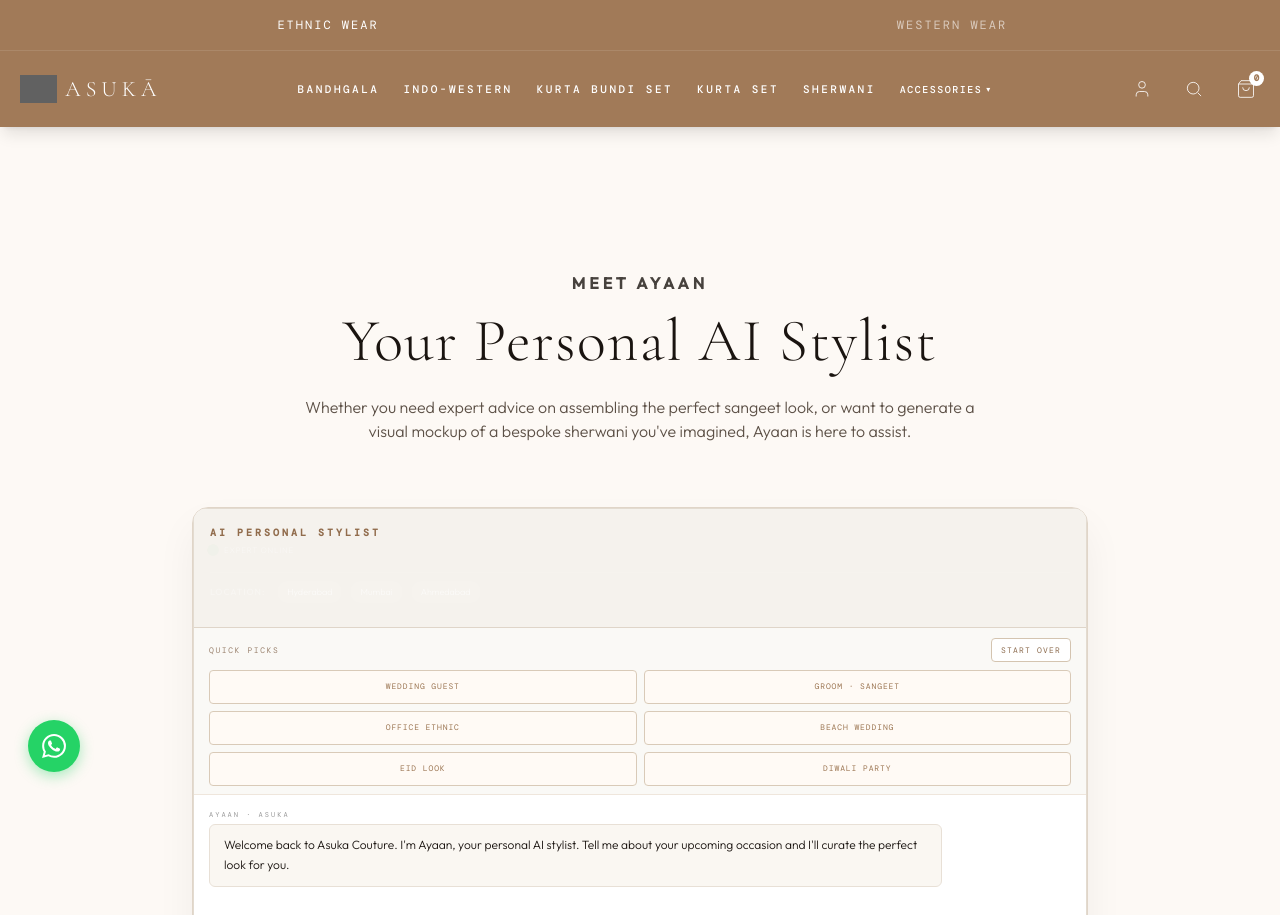
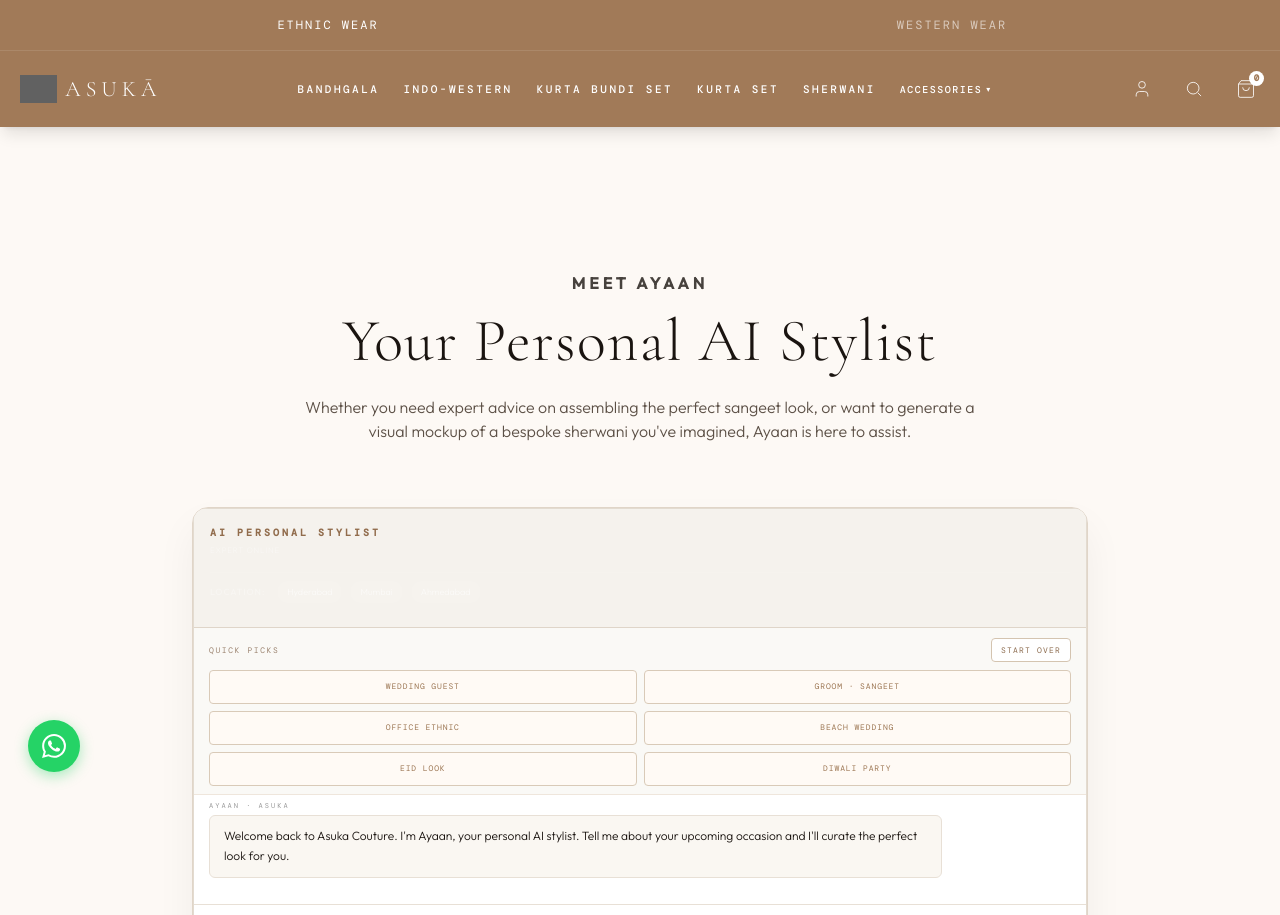
Before and after one commit to mikey21-web/asuka, a Next.js app: page /ai-stylist in a window 1280 px wide. Shown: the top 915 px of the page. Built offline with nearby package versions, Linux system fonts and the light colour scheme; grey boxes are pictures that could not be loaded; a web font is replaced by a local one.

Commit message:
fix: remove status dot and tighten chat spacing

```diff
--- a/components/widget/AIWidget.tsx
+++ b/components/widget/AIWidget.tsx
@@ -342,7 +342,7 @@ function ChatPanel({ endpoint, persona, quickPrompts, systemHeight, showPreview
           ))}
         </div>
       </div>
-      <div ref={chatContainerRef} className="chat-scroll" style={{ flex: 1, overflowY: 'auto', padding: '15px', WebkitOverflowScrolling: 'touch', overscrollBehaviorY: 'contain', background: '#fff' }}>
+      <div ref={chatContainerRef} className="chat-scroll" style={{ flex: 1, overflowY: 'auto', padding: '6px 15px 12px', WebkitOverflowScrolling: 'touch', overscrollBehaviorY: 'contain', background: '#fff' }}>
         {!isReady ? (
           <div className="animate-pulse" style={{ display: 'flex', flexDirection: 'column', gap: '20px', padding: '10px 0' }}>
             <div style={{ display: 'flex', flexDirection: 'column', gap: '8px' }}>
@@ -508,7 +508,6 @@ export default function AIWidget({ isFloating = false }: { isFloating?: boolean
               AI Personal Stylist
             </span>
             <div className="flex items-center gap-2 mt-1">
-              <span className="w-1.5 h-1.5 rounded-full bg-green-500 animate-pulse"></span>
               <span className="text-[8px] uppercase tracking-widest text-white/40">Expert Online</span>
             </div>
           </div>
```
